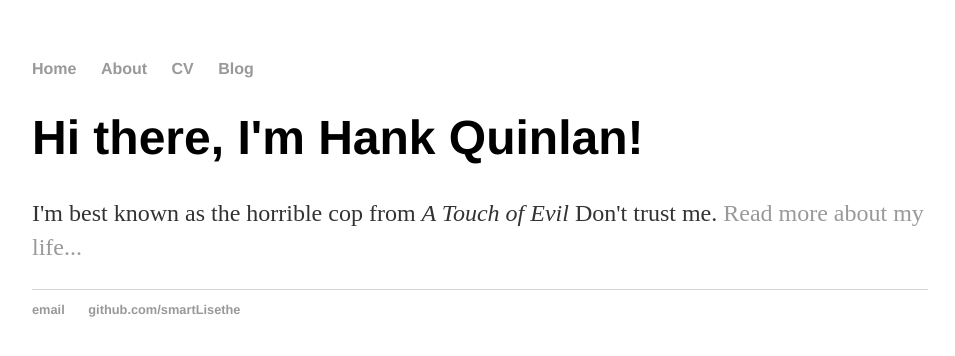
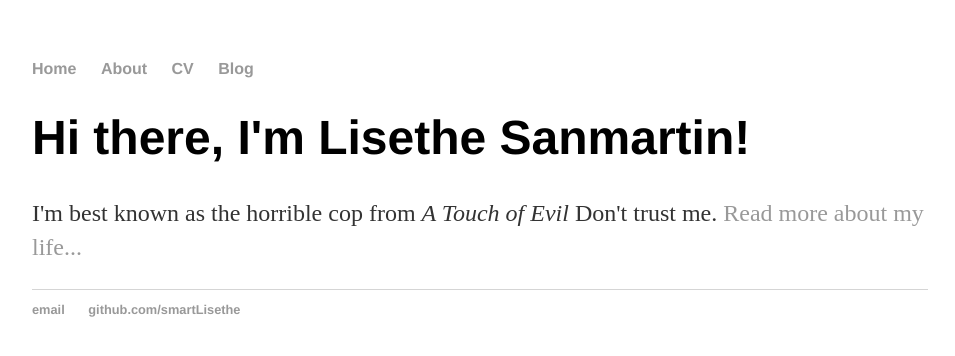
Before and after one commit to lisethe-coder/github-pages, a Jekyll site: the page built from index.html, in a window 1280 px wide. Shown: the top 356 px of the page, without its empty margins (160-1115 px from the left). Built offline with Jekyll 4.4.1, drawn with Linux system fonts in a browser that asks for light colours.

Commit message:
Update index.html

```diff
--- a/index.html
+++ b/index.html
@@ -3,6 +3,6 @@ layout: default
 title: Lisethe Sanmartin, Living my dreams
 ---
 <div class="blurb">
-	<h1>Hi there, I'm Hank Quinlan!</h1>
+	<h1>Hi there, I'm Lisethe Sanmartin!</h1>
 	<p>I'm best known as the horrible cop from <em>A Touch of Evil</em> Don't trust me. <a href="/about">Read more about my life...</a></p>
 </div><!-- /.blurb -->
```
